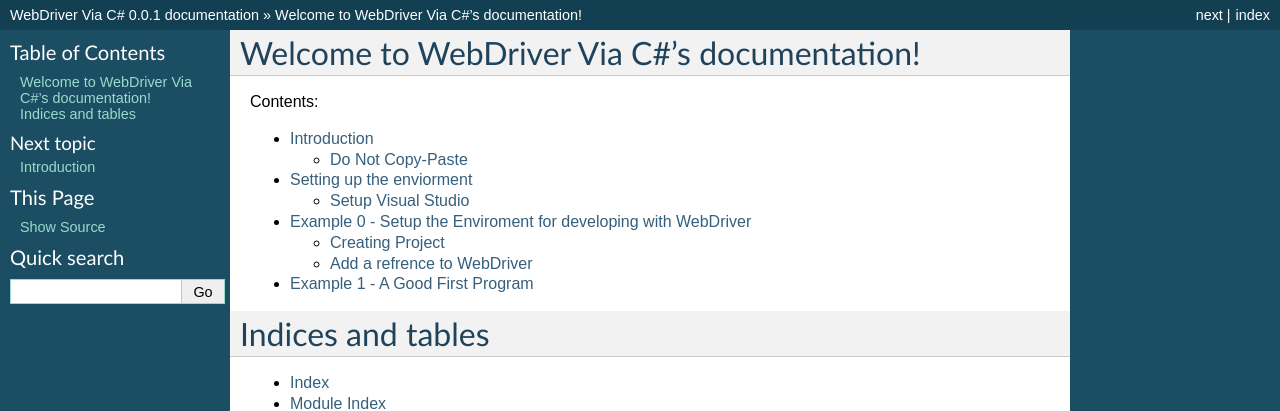
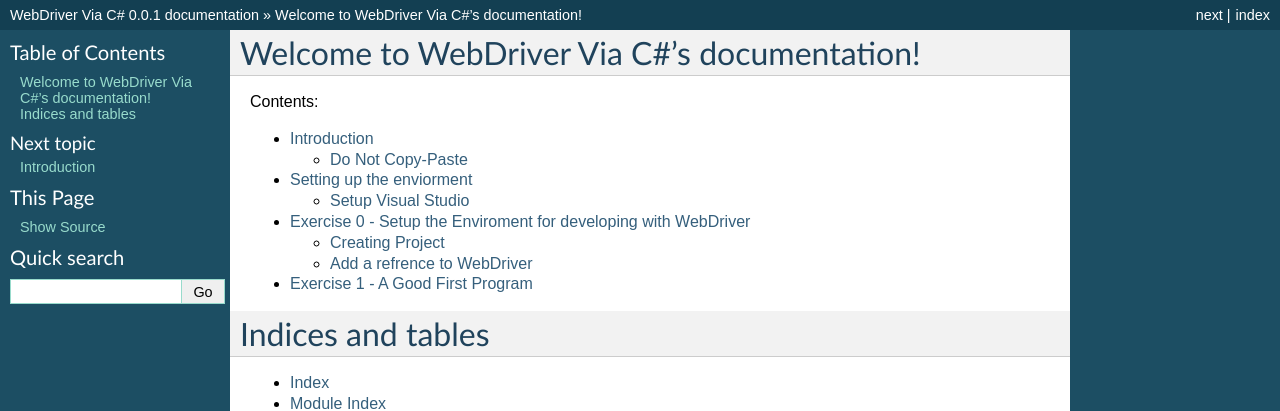
Before and after one commit to rcasady616/Webdriver-Via-CSharp, a Sphinx documentation site: the page built from source/index.rst, in a window 1280 px wide. Shown: the top 411 px of the page. Built offline with Sphinx 7.4.7, drawn with Linux system fonts in a browser that asks for light colours.

Commit message:
Rename exercise files

```diff
--- a/source/example-0.rst
+++ b/source/exercise-0.rst
@@ -1,7 +1,7 @@
-.. example-0:
+.. exercise-0:
 
 =========================================
-Example 0 - Setup the Enviroment for developing with WebDriver
+Exercise 0 - Setup the Enviroment for developing with WebDriver
 =========================================
 
 **Topics covered**
--- a/source/example-1.rst
+++ b/source/exercise-1.rst
@@ -1,7 +1,7 @@
-.. example-1:
+.. exercise-1:
 
 =========================================
-Example 1 - A Good First Program
+Exercise 1 - A Good First Program
 =========================================
 
 
--- a/source/index.rst
+++ b/source/index.rst
@@ -13,8 +13,8 @@
 
    introduction
    setup
-   example-0
-   example-1
+   exercise-0
+   exercise-1
 
 
 Indices and tables
```
